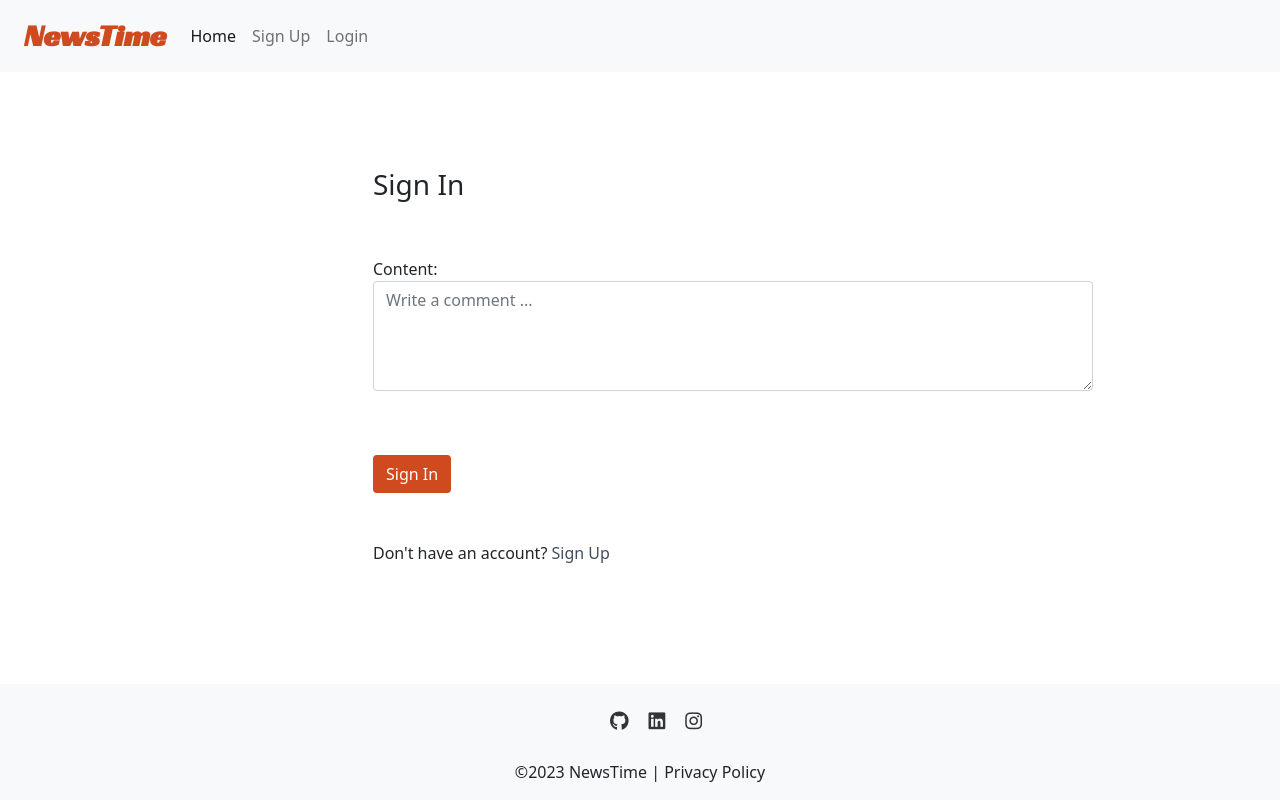
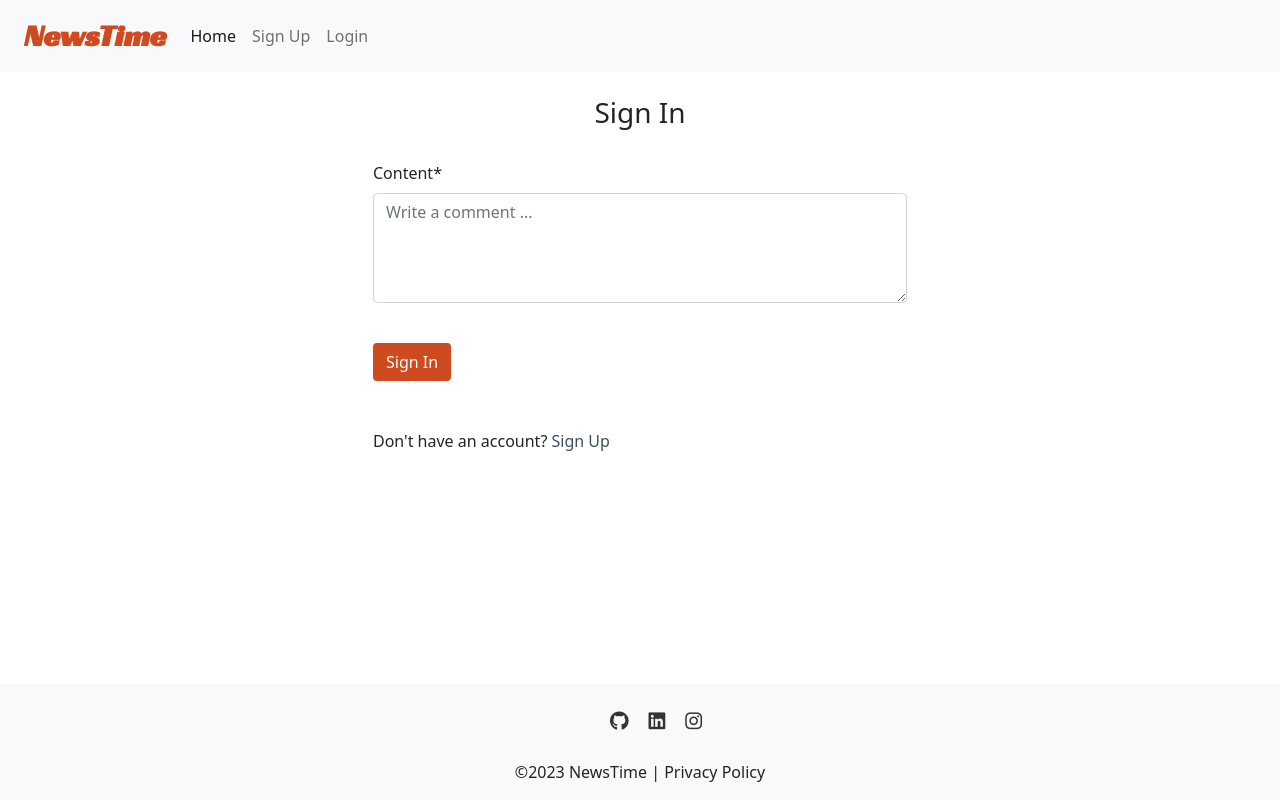
Before and after one commit to sediqa01/News-Aggregator, a Django app: template templates/account/login.html in a window 1280 px wide. Run offline with Django 3.2, Linux system fonts and the light colour scheme; the template is opened without the code that fills it: values that come from a table or form of the project are taken from there, others are empty; parts of the project's set-up code (start-up, migrations or seed data) failed here and were passed over; some libraries are stand-ins or nearby versions.

Commit message:
Install crispy_form and add in sign In form

```diff
--- a/news/forms.py
+++ b/news/forms.py
@@ -22,12 +22,12 @@ class AddNewsForm(forms.ModelForm):
     class Meta:
         model = Article
         fields = (
-            'news_title', 'author', 'news_image', 'news_overview',
+            'news_title', 'news_image', 'news_overview',
             'news_content', 'news_categories', 'published_status')
 
         widgets = {
             'news_title': forms.TextInput(attrs={'class': 'form-control'}),
-            'author': forms.Select(attrs={'class': 'form-control'}),
+            # 'author': forms.Select(attrs={'class': 'form-control'}),
             'news_overview': forms.Textarea(attrs={
                 'class': 'form-control',
                 'placeholder': 'Write content here ...',
--- a/templates/account/login.html
+++ b/templates/account/login.html
@@ -1,30 +1,24 @@
 {% extends "base.html" %}
-
 {% load i18n %}
 {% load account socialaccount %}
-
+{% load crispy_forms_tags %}
 {% block head_title %}{% trans "Sign In" %}{% endblock %}
 
 {% block content %}
-<div class="container py-5 h-100">
+<div class="container">
   <div class="row">
-    <div class="col-md-8 mt-5 offset-md-2">
-      <h3>{% trans "Sign In" %}</h3>
-
-    </div>
-  </div>
-  <div class="row">
-    <div class="col-md-8 mt-5 offset-md-2">
+    <div class="col-lg-6 mt-4 mx-auto">
+      <h3 class="text-center">{% trans "Sign In" %}</h3>
+      <br>
       <form class="login" method="POST" action="{% url 'account_login' %}">
         {% csrf_token %}
-        {{ form.as_p }}
+        {{ form| crispy}}
         {% if redirect_field_value %}
         <input type="hidden" name="{{ redirect_field_name }}" value="{{ redirect_field_value }}" />
         {% endif %}
-        <button class="btn right mt-5 " type="submit">{% trans "Sign In" %}</button>
+        <button class="btn right mt-4 " type="submit">{% trans "Sign In" %}</button>
       </form>
       <div class="col-md-8 mt-5">
-
         <p>{% blocktrans %} Don't have an account? <a class="link" href="{{ signup_url }}">Sign
             Up</a>{% endblocktrans %}</p>
       </div>
--- a/templates/add_news.html
+++ b/templates/add_news.html
@@ -7,7 +7,7 @@
 <div class="container">
     <div class="col-lg-8 mt-3 mx-auto">
         <div class="form-group">
-            <form method="POST">
+            <form method="POST"  enctype= multipart/form-data>
                 {% csrf_token %}
                 {{ form.media}}
                 {{ form.as_p}}
```
Also changed, not shown: news/views.py (+3 -4 lines), templates/account/signup.html (+8 -5 lines).
